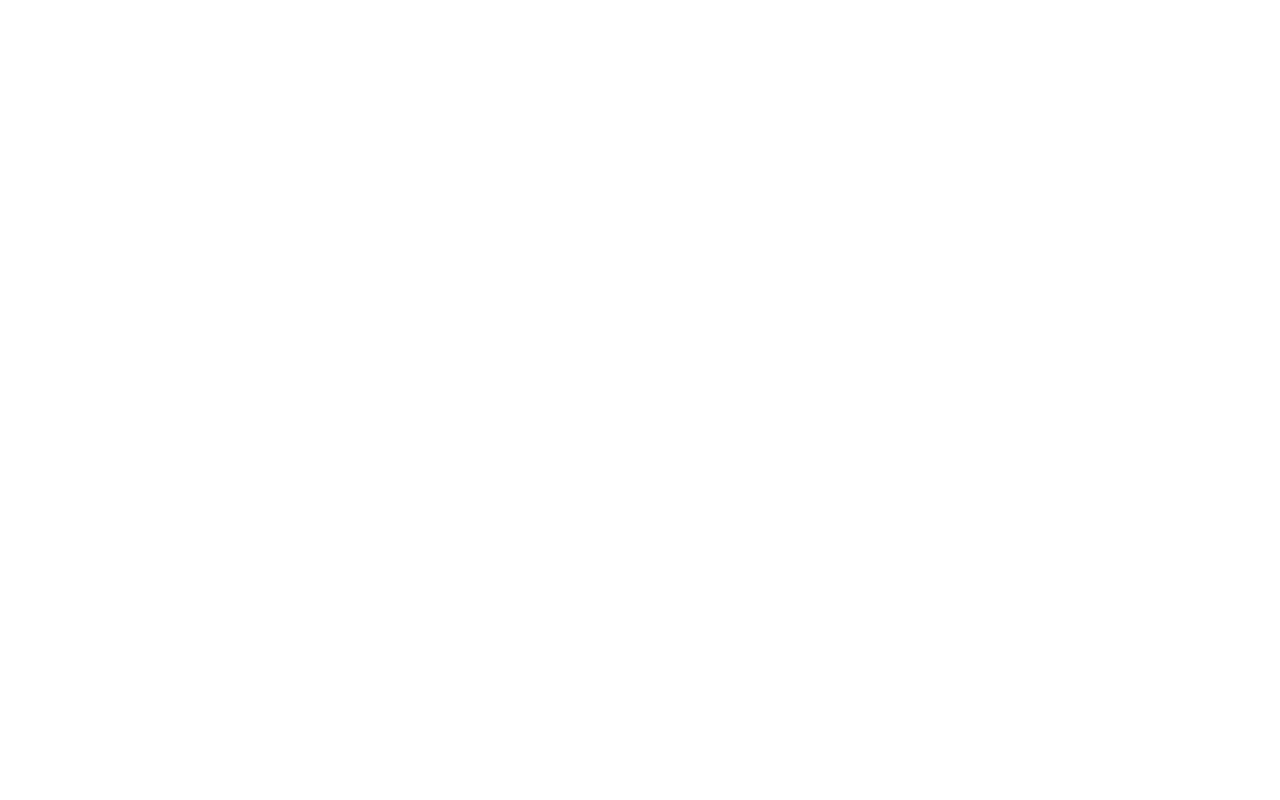
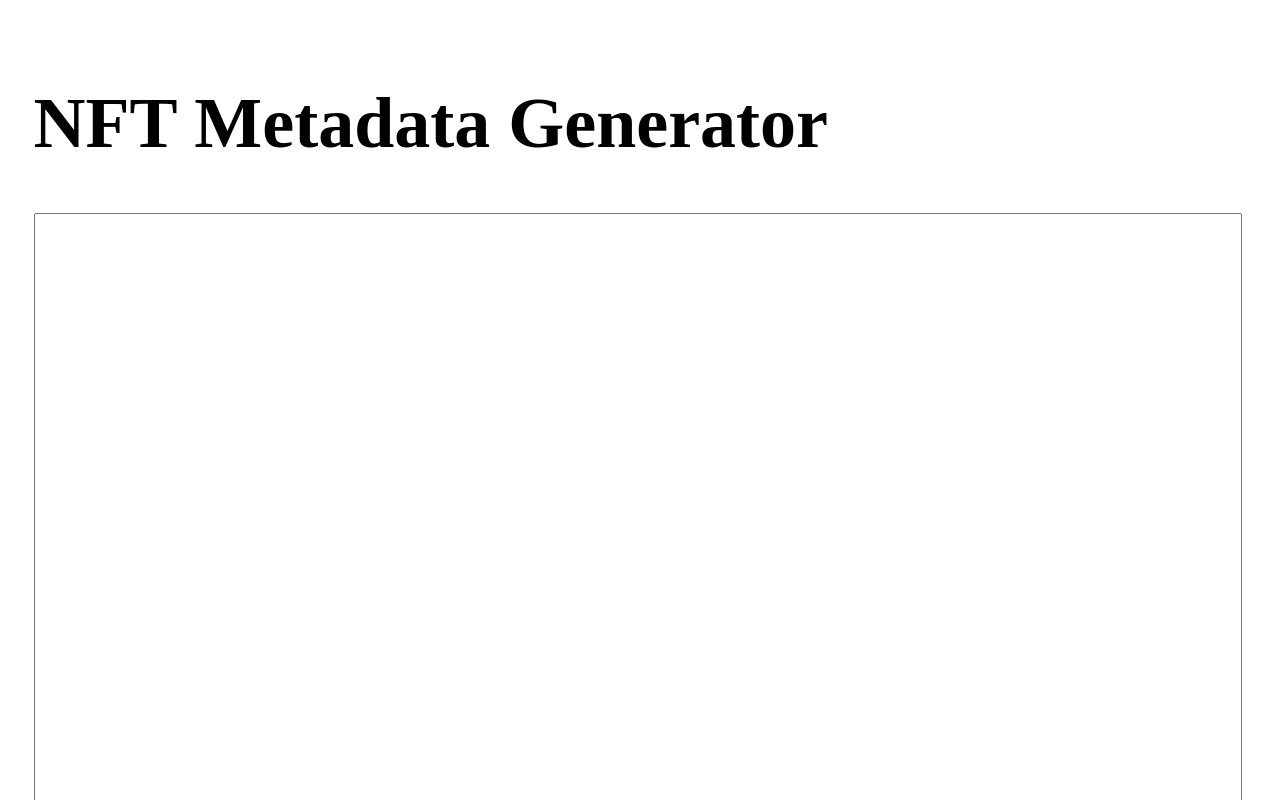
Before and after one commit to dd0sxx/nft-metadata-printer, a website: page index.html in a window 1280 px wide. Shown: the top 800 px of the page. Drawn offline with Linux system fonts and the light colour scheme.

Commit message:
reg js sucks lol

```diff
--- a/index.html
+++ b/index.html
@@ -5,10 +5,10 @@
   <meta charset="UTF-8" />
   <meta name="viewport" content="width=device-width,initial-scale=1" />
   <meta name="description" content="Tool to convert plaintext into opensea standard JSON metadata" />
-  <script type="text/javascript" src='./index.js'></script>
   <link rel="stylesheet" href="./style.css">
 </head>
 <body>
     <div id='root'></div>
 </body>
 </html>
+<script type="text/javascript" src='./index.js'></script>
--- a/index.js
+++ b/index.js
@@ -1 +1,12 @@
-console.log('hellow console');
+var root = document.querySelector('#root');
+var h1 = document.createElement('h1');
+h1.innerText = 'NFT Metadata Generator';
+var formWrapper = document.createElement('div');
+var form = document.createElement('form');
+formWrapper.className = 'form';
+var inputText = document.createElement('input');
+inputText.className = 'inputText';
+document.body.appendChild(h1);
+document.body.appendChild(formWrapper);
+formWrapper.appendChild(form);
+form.appendChild(inputText);
--- a/style.css
+++ b/style.css
@@ -0,0 +1,16 @@
+body {
+    padding: 2%;
+}
+
+h1 {
+    font-size: 72px;
+}
+
+.inputText {
+    width: 1200px;
+    height: 1200px;
+}
+.form {
+    width: 1200px;
+    height: 1200px;
+}
```
Also changed, not shown: index.ts (+15 -1 lines), package.json (+4 -3 lines).
